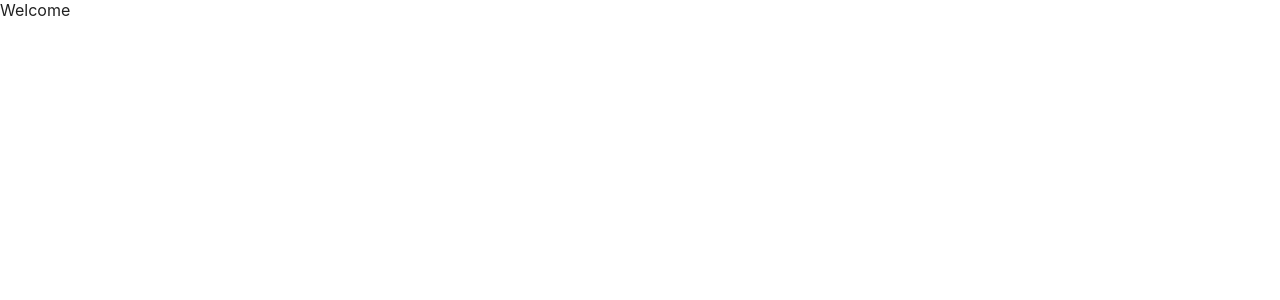
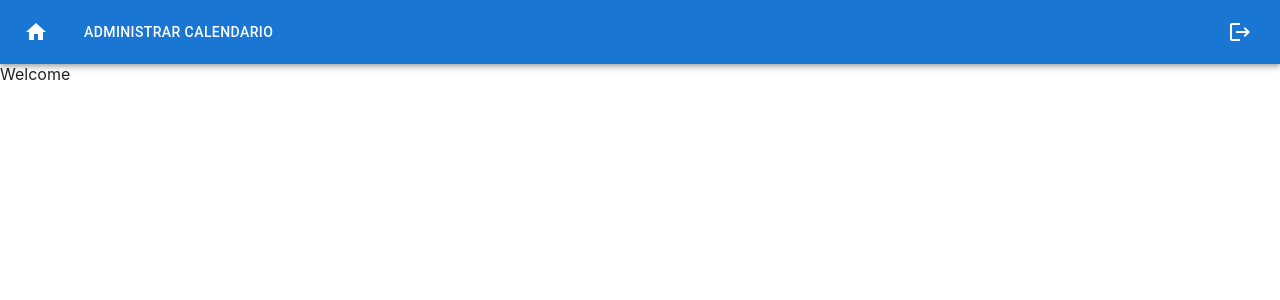
Before and after one commit to FranciscoDavidMunozArmas/Calendario, a React (Create React App) app in the folder calendar-front/: page /constecoin/home in a window 1280 px wide. Shown: the top 300 px of the page. Built offline with nearby package versions, Linux system fonts and the light colour scheme.

Commit message:
Navigation bar events

```diff
--- a/calendar-front/src/components/Navbar.tsx
+++ b/calendar-front/src/components/Navbar.tsx
@@ -6,11 +6,26 @@ import Typography from '@mui/material/Typography';
 import Button from '@mui/material/Button';
 import IconButton from '@mui/material/IconButton';
 import MenuIcon from '@mui/icons-material/Menu';
+import { palette } from '../lib/style';
+import { Home, Logout } from '@mui/icons-material';
+import { PATH } from '../lib/consts';
+import { useNavigate } from 'react-router-dom';
 
 function Navbar() {
+
+    const navigate = useNavigate();
+
+    const onClick = (path: string) => {
+        navigate(path);
+    }
+
+    const onLogout = () => {
+        navigate(`/${PATH.login}`);
+    }
+
     return (
-        <Box sx={{ flexGrow: 1 }}>
-            <AppBar position="static">
+        <Box sx={{flexGrow: 1, backgroundColor: palette.primary }}>
+            <AppBar position="static" style={{ position: 'relative' }}>
                 <Toolbar>
                     <IconButton
                         size="large"
@@ -18,14 +33,31 @@ function Navbar() {
                         color="inherit"
                         aria-label="menu"
                         sx={{ mr: 2 }}
+                        onClick={() => onClick(`/${PATH.root}/${PATH.home}`)}
                     >
-                        <MenuIcon />
+                        <Home />
                     </IconButton>
-                    <Typography variant="h6" component="div" sx={{ flexGrow: 1 }}>
-                        News
-                    </Typography>
-                    <Button color="inherit">Login</Button>
+                    <Button color="inherit" onClick={() => onClick(`/${PATH.root}/${PATH.calendar}`)}>Administrar Calendario</Button>
                 </Toolbar>
+                <div style={{
+                    position: "absolute",
+                    right: "0",
+                    height: "100%",
+                    display: 'flex',
+                    alignItems: 'center',
+                    justifyContent: 'center'
+                }}>
+                    <IconButton
+                        size="large"
+                        edge="start"
+                        color="inherit"
+                        aria-label="menu"
+                        sx={{ mr: 2 }}
+                        onClick={onLogout}
+                    >
+                        <Logout />
+                    </IconButton>
+                </div>
             </AppBar>
         </Box>
     )
--- a/calendar-front/src/pages/Main.tsx
+++ b/calendar-front/src/pages/Main.tsx
@@ -1,6 +1,7 @@
 import React from 'react'
 import { Navigate } from 'react-router-dom';
 import { BrowserRouter, Routes, Route } from 'react-router-dom';
+import Navbar from '../components/Navbar';
 import { PATH } from '../lib/consts';
 import Calendar from './subpages/Calendar';
 import Welcome from './subpages/Welcome';
@@ -8,11 +9,14 @@ import Welcome from './subpages/Welcome';
 function Main() {
   return (
     <>
-      <Routes>
-        <Route path={`${PATH.home}`} element={<Welcome />} />
-        <Route path={`${PATH.calendar}`} element={<Calendar />} />
-        <Route path="/*" element={<Navigate to={`${PATH.home}`} />} />
-      </Routes>
+      <div>
+        <Navbar />
+        <Routes>
+          <Route path={`${PATH.home}`} element={<Welcome />} />
+          <Route path={`${PATH.calendar}`} element={<Calendar />} />
+          <Route path="/*" element={<Navigate to={`${PATH.home}`} />} />
+        </Routes>
+      </div>
     </>
   )
 }
```
